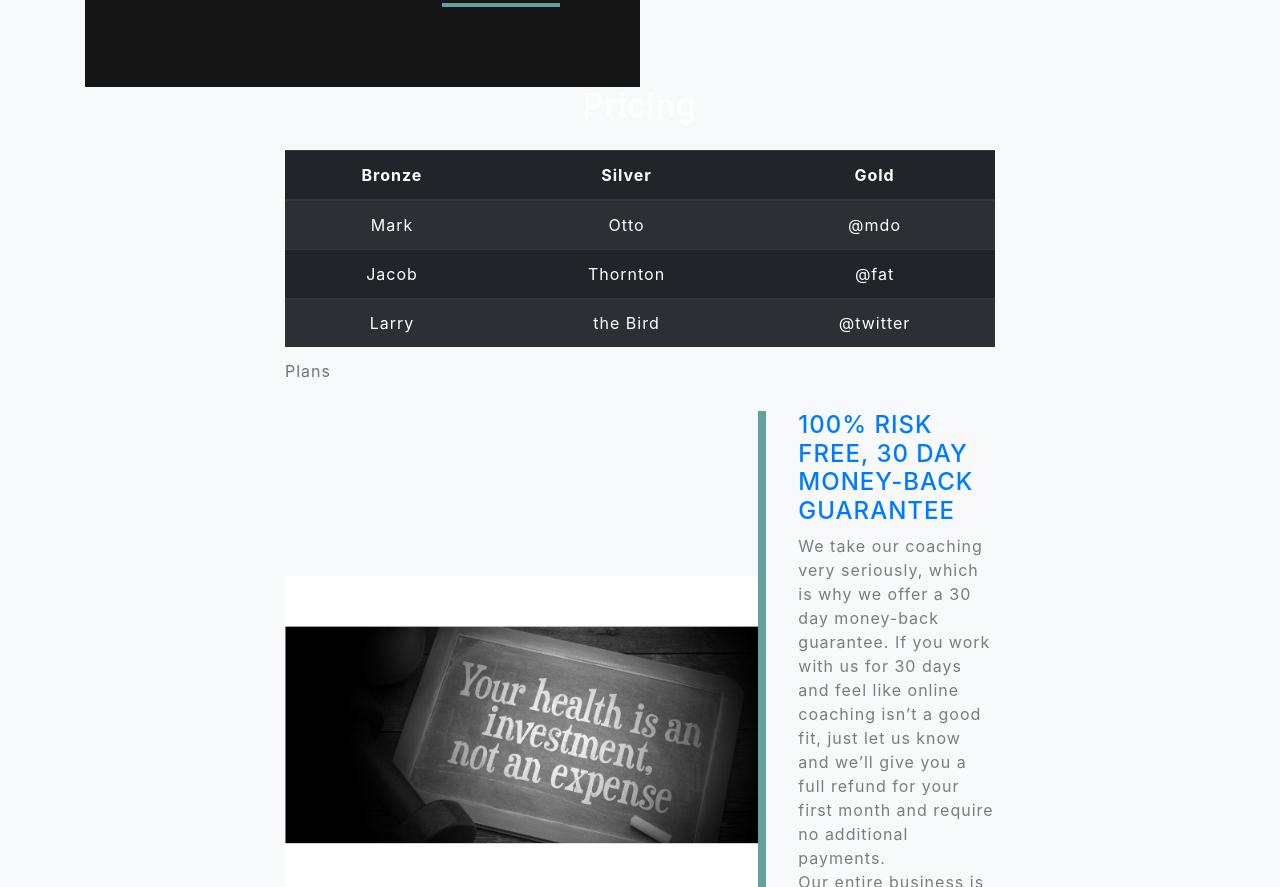
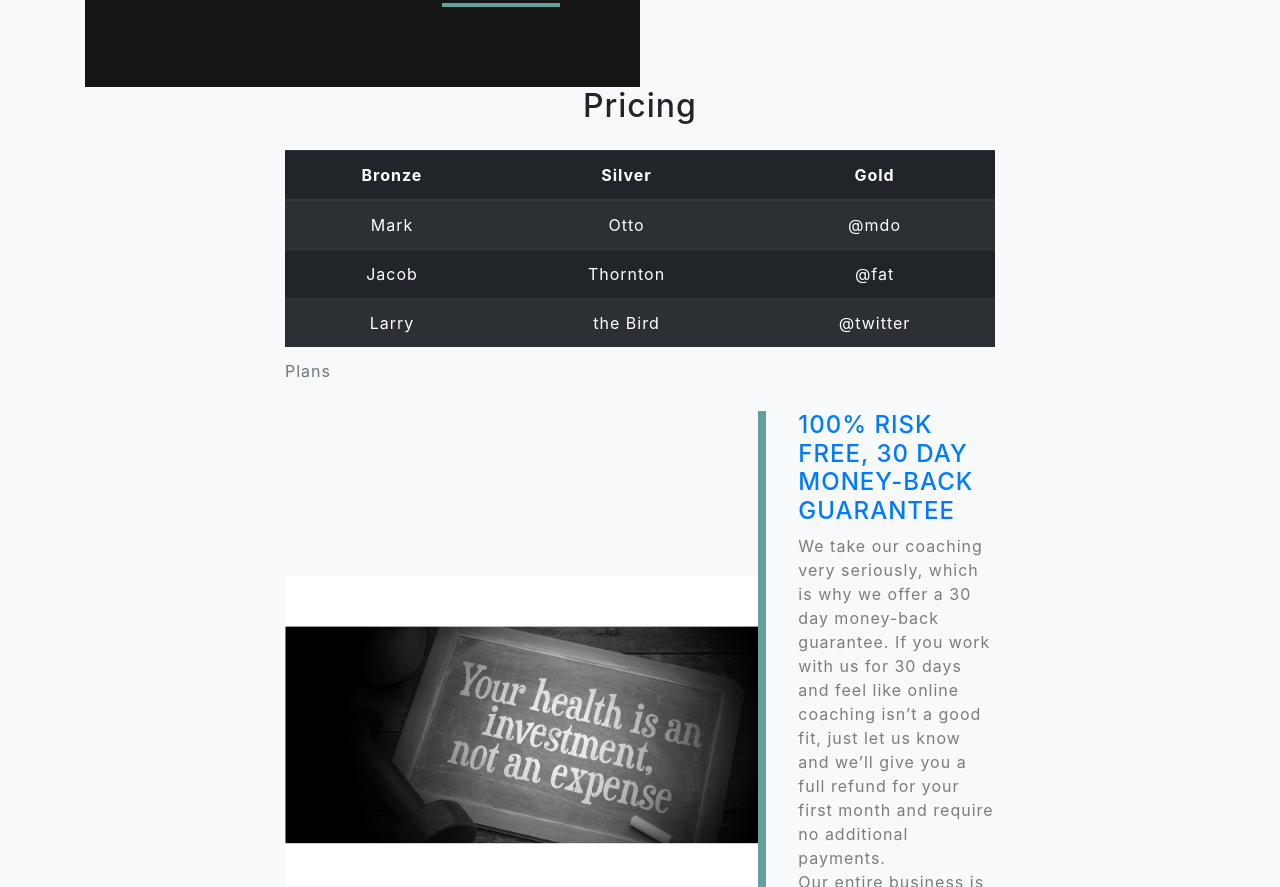
Before and after one commit to jackosullivanpt/elixirclub, a website with bundled scripts: page index.html in a window 1280 px wide. Shown: the part 3461-4348 px from the top of the page. Built offline with nearby package versions, Linux system fonts and the light colour scheme; files whose address does not match are found by name.

Commit message:
Update index.html

```diff
--- a/index.html
+++ b/index.html
@@ -197,7 +197,7 @@
       <div class="container">
         <div class="row">
           <div class="col-lg-8 mx-auto">
-            <h2 class="text-white mb-4">Pricing</h2>
+            <h2 class="text-black mb-4">Pricing</h2>
             <table class="table table-striped table-dark">
    <caption>Plans</caption>
 <thead>
```
